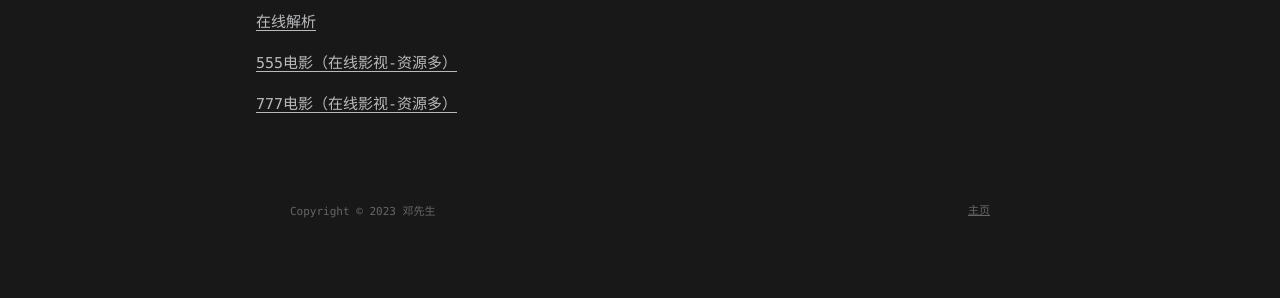
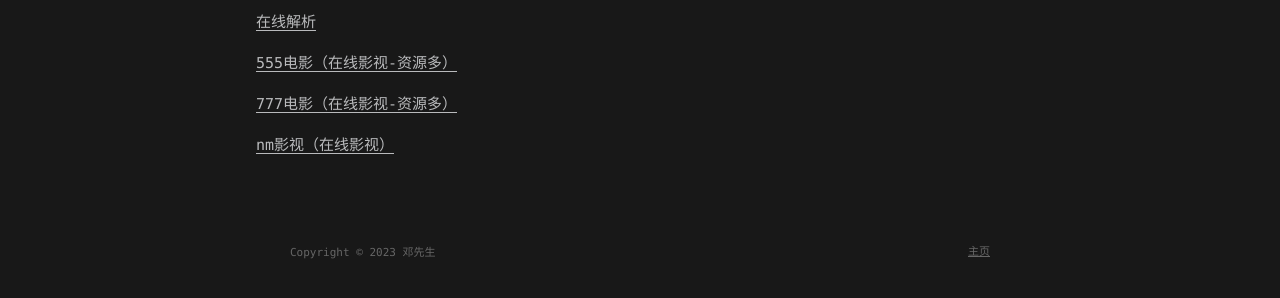
Before and after one commit to yayww/yayww.github.io, a plain HTML site: page 2023/12/16/hello-world/index.html in a window 1280 px wide. Shown: the part 368-666 px from the top of the page. Drawn offline with Linux system fonts and the light colour scheme.

Commit message:
Update index.html

```diff
--- a/2023/12/16/hello-world/index.html
+++ b/2023/12/16/hello-world/index.html
@@ -170,9 +170,10 @@
 
 
   <div class="content" itemprop="articleBody">
-    <p><a target="_blank" rel="noopener" href="https://www.daga.cc//">在线解析</a></p>
+<p><a target="_blank" rel="noopener" href="https://www.daga.cc//">在线解析</a></p>
 <p><a target="_blank" rel="noopener" href="https://555dq.vip/">555电影（在线影视-资源多）</a></p>
 <p><a target="_blank" rel="noopener" href="https://www.777ys1.com/">777电影（在线影视-资源多）</a></p>
+<p><a target="_blank" rel="noopener" href="http://nm.xxxc137.top/">nm影视（在线影视）</a></p>
 
   </div>
 </article>
```
